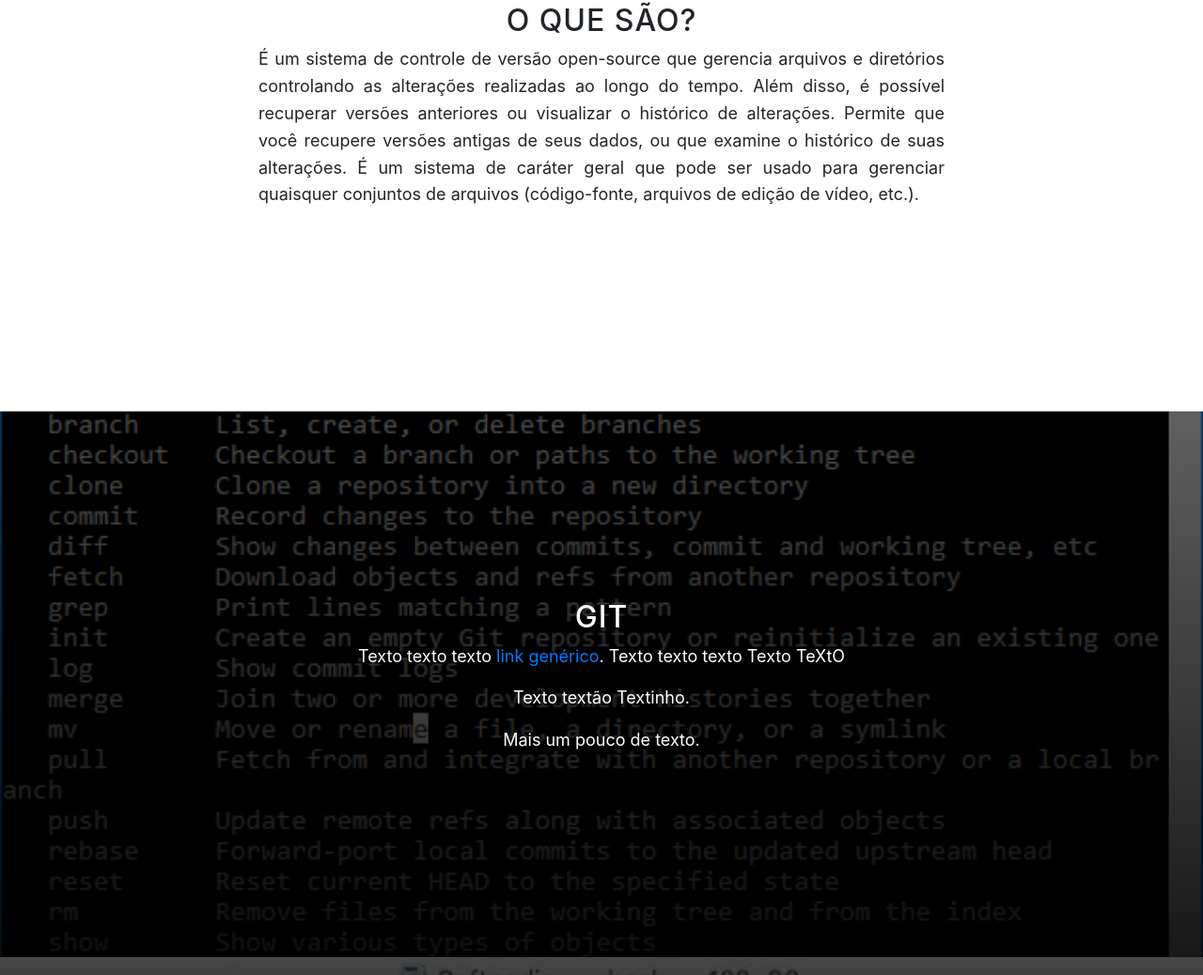
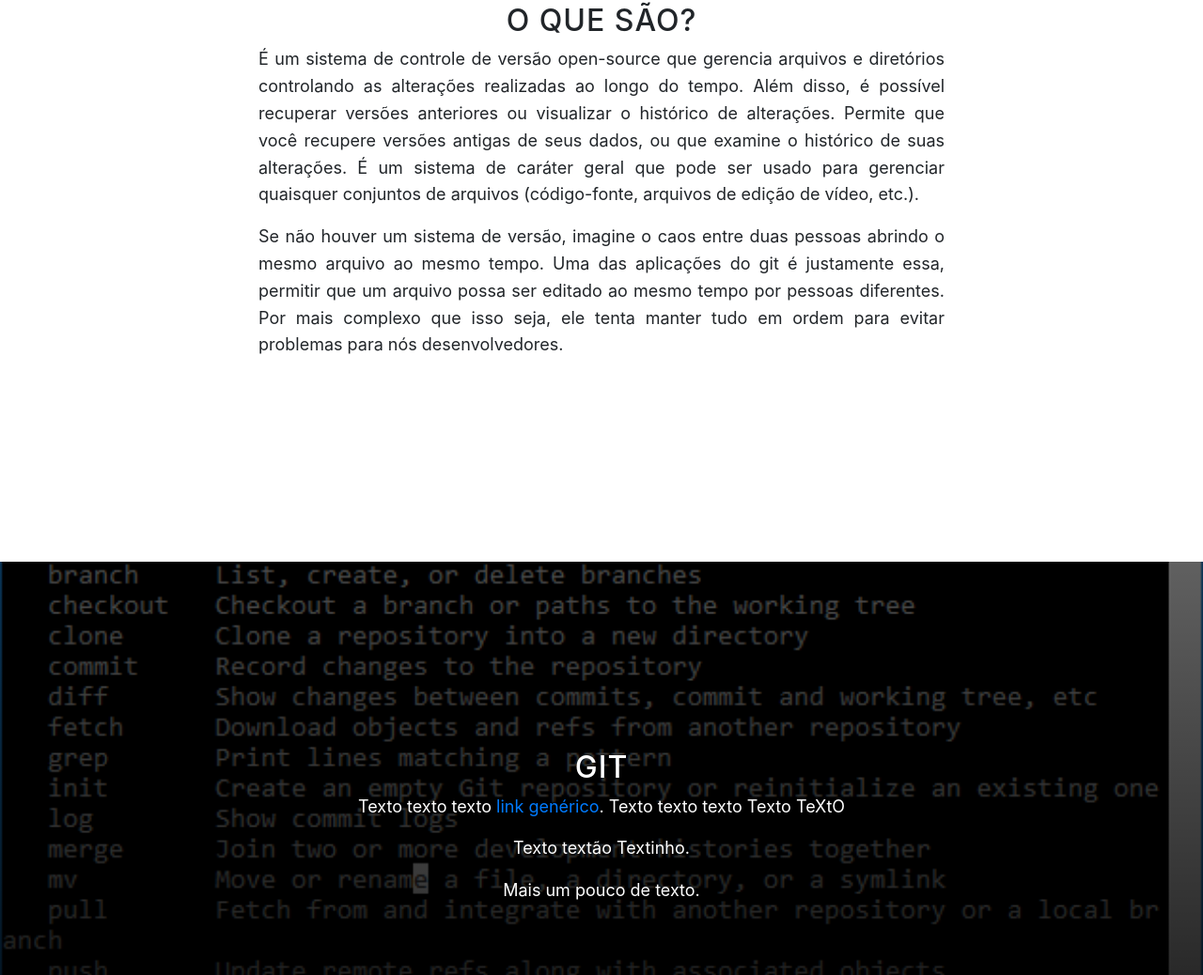
Before and after one commit to allekwrc/site-pesquisa-engsoft, a website with bundled scripts: page index.html in a window 1280 px wide. Shown: the part 997-2035 px from the top of the page at 94% size. Built offline with nearby package versions, Linux system fonts and the light colour scheme.

Commit message:
Atualização do arquivo O que são?

```diff
--- a/index.html
+++ b/index.html
@@ -83,6 +83,10 @@
             <p align = "justify">
                 É um sistema de controle de versão open-source que gerencia arquivos e diretórios controlando as alterações realizadas ao longo do tempo. Além disso, é possível recuperar versões anteriores ou visualizar o histórico de alterações.
                 Permite que você recupere versões antigas de seus dados, ou que examine o histórico de suas alterações. É um sistema de caráter geral que pode ser usado para gerenciar quaisquer conjuntos de arquivos (código-fonte, arquivos de edição de vídeo, etc.).
+
+            </p>
+            <p align = "justify">
+                Se não houver um sistema de versão, imagine o caos entre duas pessoas abrindo o mesmo arquivo ao mesmo tempo. Uma das aplicações do git é justamente essa, permitir que um arquivo possa ser editado ao mesmo tempo por pessoas diferentes. Por mais complexo que isso seja, ele tenta manter tudo em ordem para evitar problemas para nós desenvolvedores.
             </p>
           </div>
         </div>
```
